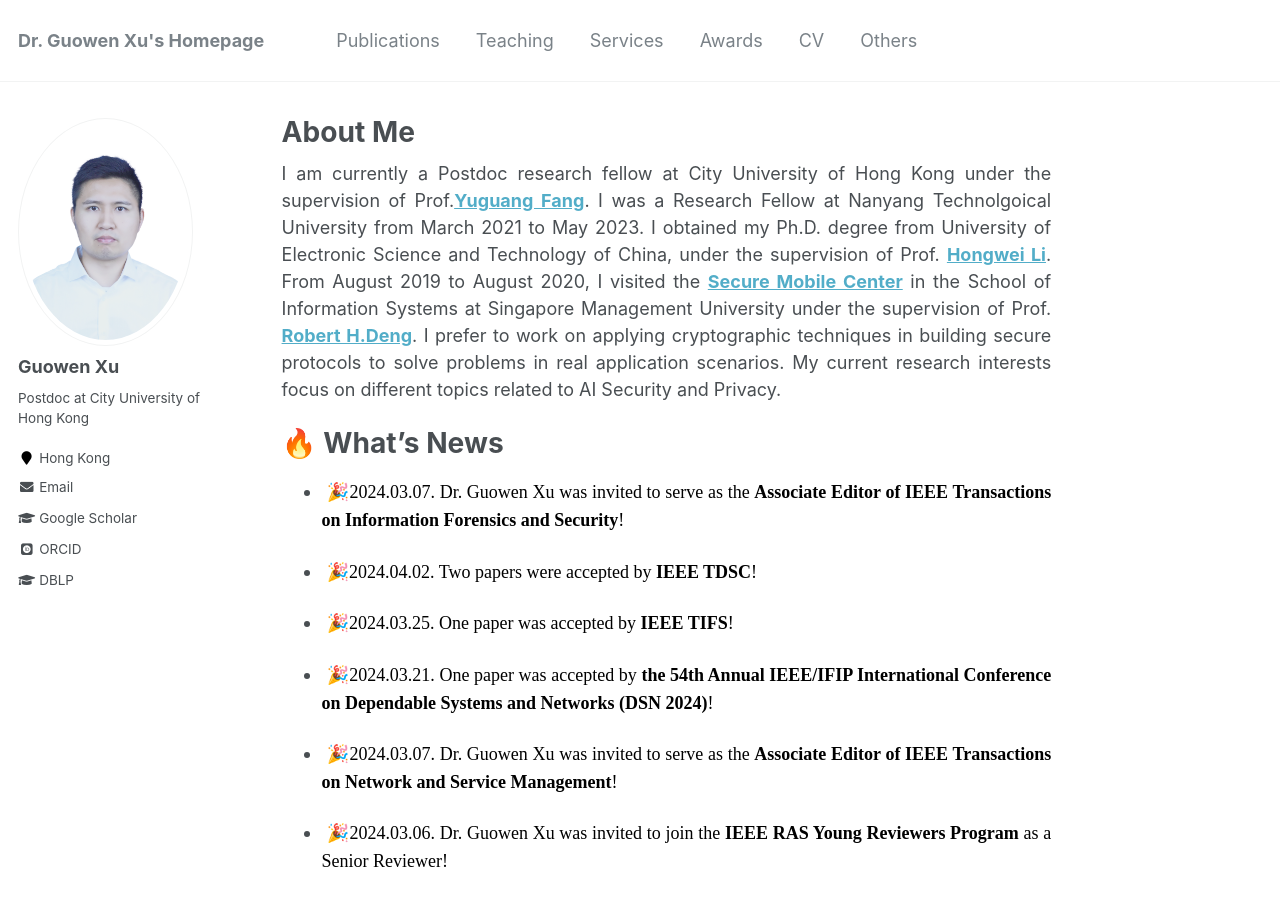
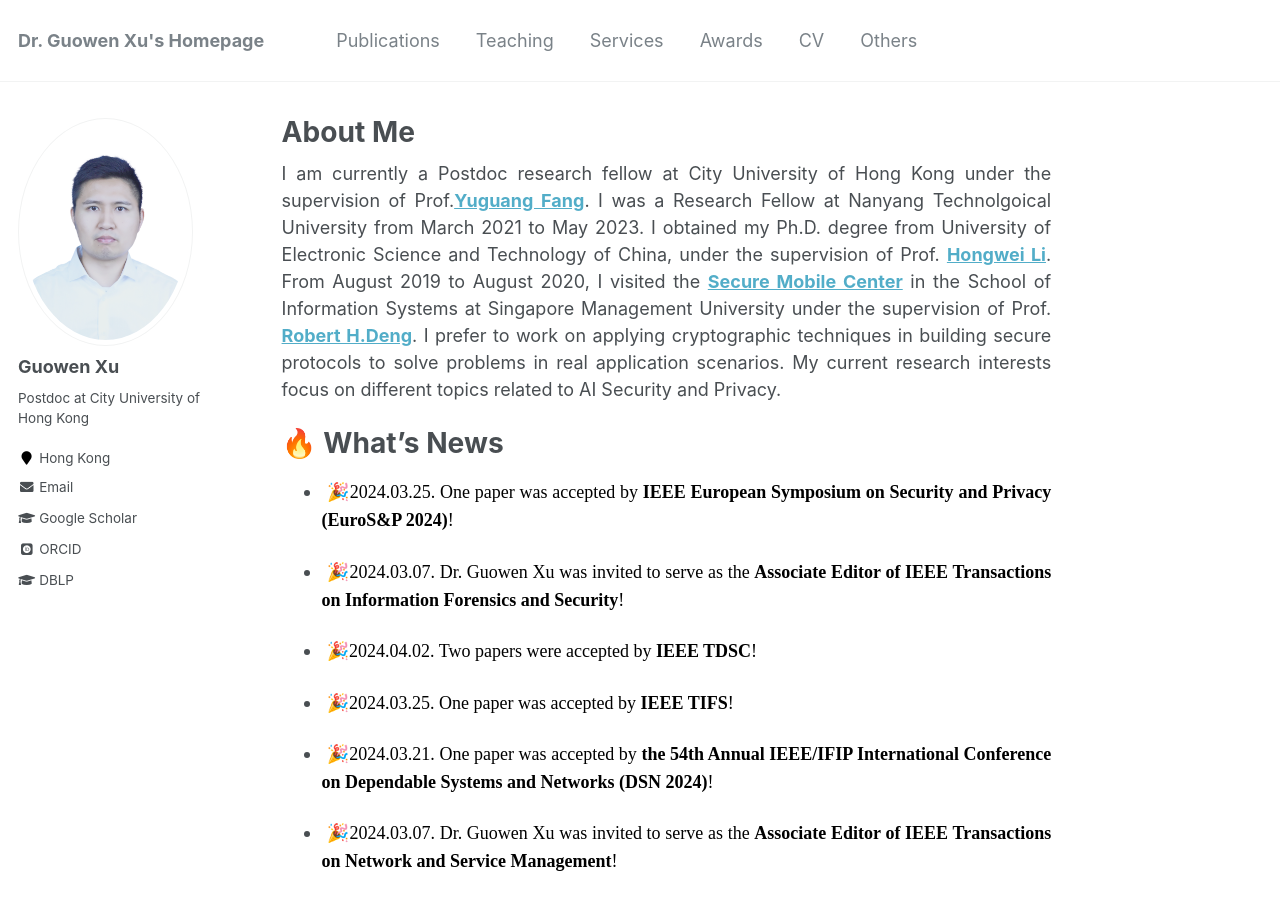
Before and after one commit to Guowen-xu/guowen-xu.github.io, a Jekyll site: the page built from _pages/about.md, in a window 1280 px wide and 900 px high. Built offline with Jekyll 4.4.1, drawn with Linux system fonts in a browser that asks for light colours; some web fonts are replaced.

Commit message:
Update about.md

```diff
--- a/_pages/about.md
+++ b/_pages/about.md
@@ -15,6 +15,7 @@ redirect_from:
 
   🔥 What's News
 ======
+-    <p align="justify">&nbsp;🎉<font face="Times New Roman" color=black size=4>2024.03.25. One paper was  accepted by <b>IEEE European Symposium on Security and Privacy (EuroS&P 2024)</b>!</font></p>
 -   <p align="justify">&nbsp;🎉<font face="Times New Roman" color=black size=4>2024.03.07.  Dr. Guowen Xu was invited to serve as the  <b>Associate Editor of IEEE Transactions on Information Forensics and Security</b>!</font></p>
 -    <p align="justify">&nbsp;🎉<font face="Times New Roman" color=black size=4>2024.04.02. Two papers were accepted by  <b>IEEE  TDSC</b>!</font></p>
 -    <p align="justify">&nbsp;🎉<font face="Times New Roman" color=black size=4>2024.03.25. One paper was  accepted by <b>IEEE TIFS</b>!</font></p>
```
